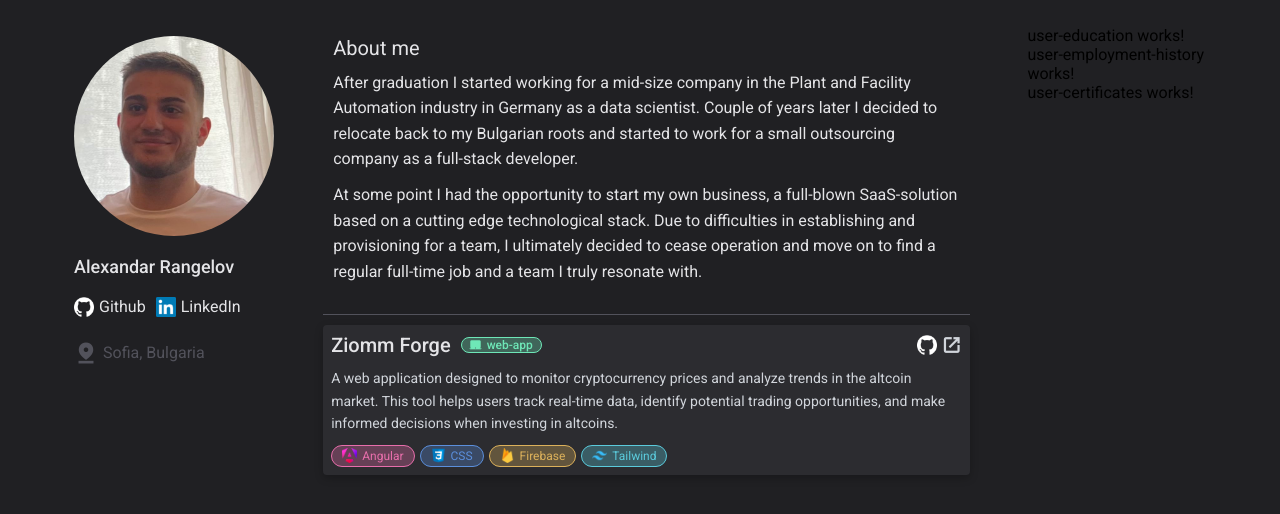
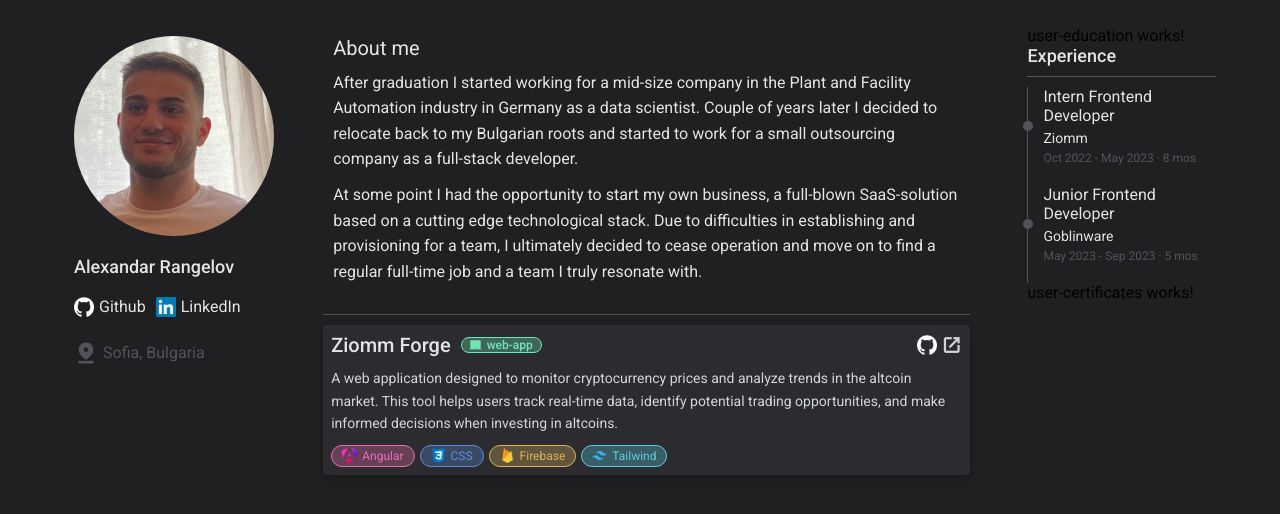
Before and after one commit to arangelovv/rangelovv-showcase, an Angular app: page / in a window 1280 px wide. Shown: the top 514 px of the page. Built offline with nearby package versions, Linux system fonts and the light colour scheme.

Commit message:
Created UserEducation component

```diff
--- a/src/app/components/user-education/user-education.component.scss
+++ b/src/app/components/user-education/user-education.component.scss
@@ -0,0 +1,54 @@
+.education-container {
+  display: flex;
+  flex-direction: column;
+  gap: 10px;
+}
+
+.header {
+  font-size: 18px;
+  font-weight: 500;
+  color: var(--ds-dt-text-primary);
+  padding-bottom: 10px;
+  border-bottom: 1.5px solid var(--ds-dt-border-primary);
+}
+
+.education-items-container {
+  border-left: 1.5px solid var(--ds-dt-border-primary);
+  padding: 0 15px 0 15px;
+  position: relative;
+}
+
+.item {
+  display: flex;
+  flex-direction: column;
+  gap: 5px;
+  position: relative;
+  margin-bottom: 20px;
+  color: var(--ds-dt-text-primary);
+}
+
+.item-header {
+  font-size: 16px;
+}
+
+.item-desc {
+  font-size: 14px;
+}
+
+.item-years {
+  font-size: 12px;
+  color: var(--ds-dt-border-primary);
+}
+
+.item::before {
+  content: "";
+  display: block;
+  width: 10px;
+  height: 10px;
+  border-radius: 50%;
+  background-color: var(--ds-dt-border-primary);
+  position: absolute;
+  left: -20.5px; /* Adjusted to center the circle on the border */
+  top: 50%; /* Center the circle vertically */
+  transform: translateY(-50%); /* Corrects for the circle's height */
+}
--- a/src/app/components/user-employment-history/user-employment-history.component.html
+++ b/src/app/components/user-employment-history/user-employment-history.component.html
@@ -1 +1,17 @@
-<span>user-employment-history works!</span>
+<div class="education-container">
+  <div class="header">
+    <span>Experience</span>
+  </div>
+  <div class="education-items-container">
+    <div class="item">
+      <span class="item-header">Intern Frontend Developer</span>
+      <span class="item-desc"> Ziomm </span>
+      <span class="item-years"> Oct 2022 - May 2023 · 8 mos </span>
+    </div>
+    <div class="item">
+      <span class="item-header">Junior Frontend Developer</span>
+      <span class="item-desc"> Goblinware </span>
+      <span class="item-years"> May 2023 - Sep 2023 · 5 mos </span>
+    </div>
+  </div>
+</div>
--- a/src/app/components/user-employment-history/user-employment-history.component.scss
+++ b/src/app/components/user-employment-history/user-employment-history.component.scss
@@ -0,0 +1,54 @@
+.education-container {
+  display: flex;
+  flex-direction: column;
+  gap: 10px;
+}
+
+.header {
+  font-size: 18px;
+  font-weight: 500;
+  color: var(--ds-dt-text-primary);
+  padding-bottom: 10px;
+  border-bottom: 1.5px solid var(--ds-dt-border-primary);
+}
+
+.education-items-container {
+  border-left: 1.5px solid var(--ds-dt-border-primary);
+  padding: 0 15px 0 15px;
+  position: relative;
+}
+
+.item {
+  display: flex;
+  flex-direction: column;
+  gap: 5px;
+  position: relative;
+  margin-bottom: 20px;
+  color: var(--ds-dt-text-primary);
+}
+
+.item-header {
+  font-size: 16px;
+}
+
+.item-desc {
+  font-size: 14px;
+}
+
+.item-years {
+  font-size: 12px;
+  color: var(--ds-dt-border-primary);
+}
+
+.item::before {
+  content: "";
+  display: block;
+  width: 10px;
+  height: 10px;
+  border-radius: 50%;
+  background-color: var(--ds-dt-border-primary);
+  position: absolute;
+  left: -20.5px; /* Adjusted to center the circle on the border */
+  top: 50%; /* Center the circle vertically */
+  transform: translateY(-50%); /* Corrects for the circle's height */
+}
```
Also changed, not shown: public/api.png (added).
